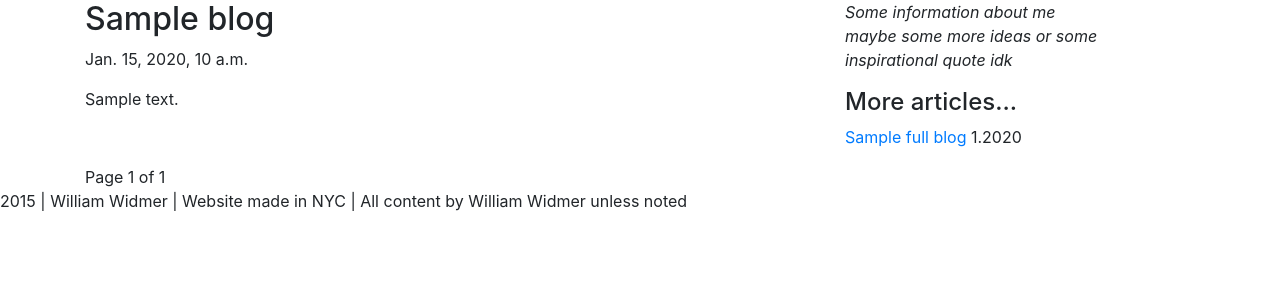
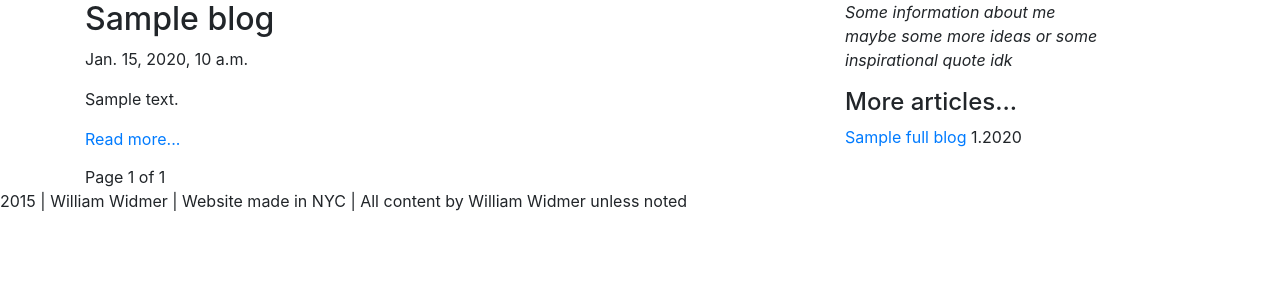
Before and after one commit to wwwidmer/wwwidmer.com, a Django app: template templates/blog.html in a window 1280 px wide. Shown: the part 134-437 px from the top of the page. Run offline with Django 3.2, Linux system fonts and the light colour scheme; the template is opened without the code that fills it: most values are stand-ins (such as "Sample title", 1, 10 or a date in 2020); some libraries are stand-ins or nearby versions.

Commit message:
'Read more' blog update

```diff
--- a/templates/blog.html
+++ b/templates/blog.html
@@ -13,7 +13,8 @@
                         <h2 class="blog-post-title">{{ b.title }}</h2>
                         <p class="blog-post-meta">{{ b.pub_date }}</p>
 
-                            <p class=""> {{ b.content }}</p>
+                            <p class=""> {{ b.content|safe|truncatewords:"100"|linebreaks }}</p>
+                        <a href="/{{ b.title }}">Read more...</a>
 
                     </div><!-- /.blog-post -->
 
--- a/templates/page.html
+++ b/templates/page.html
@@ -11,7 +11,7 @@
                 {% for p in pages %}
                     <div class="blog-post">
                         <h2 class="blog-post-title">{{ p.title }}</h2>
-                        <h2 class="blog-post-meta">{{ p.descript}}</h2>
+                        <vh2 class="blog-post-meta">{{ p.descript}}</vh2>
                         <p>{{ p.content|safe }}</p>
                     </div><!-- /.blog-post -->
                 {%  endfor %}
```
